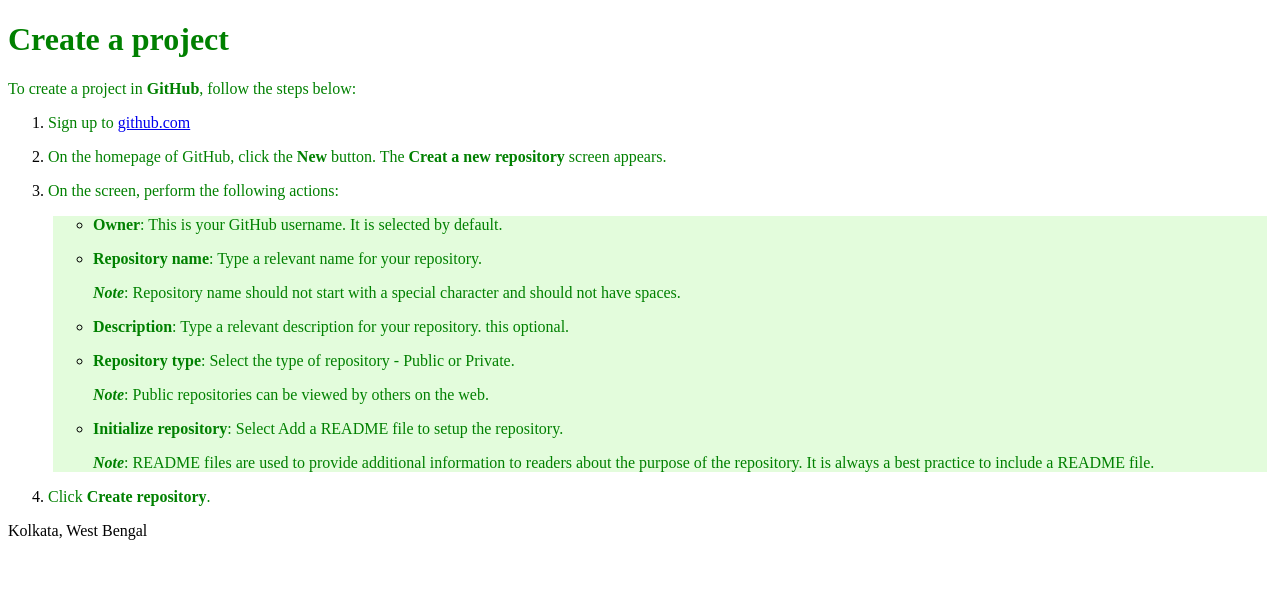
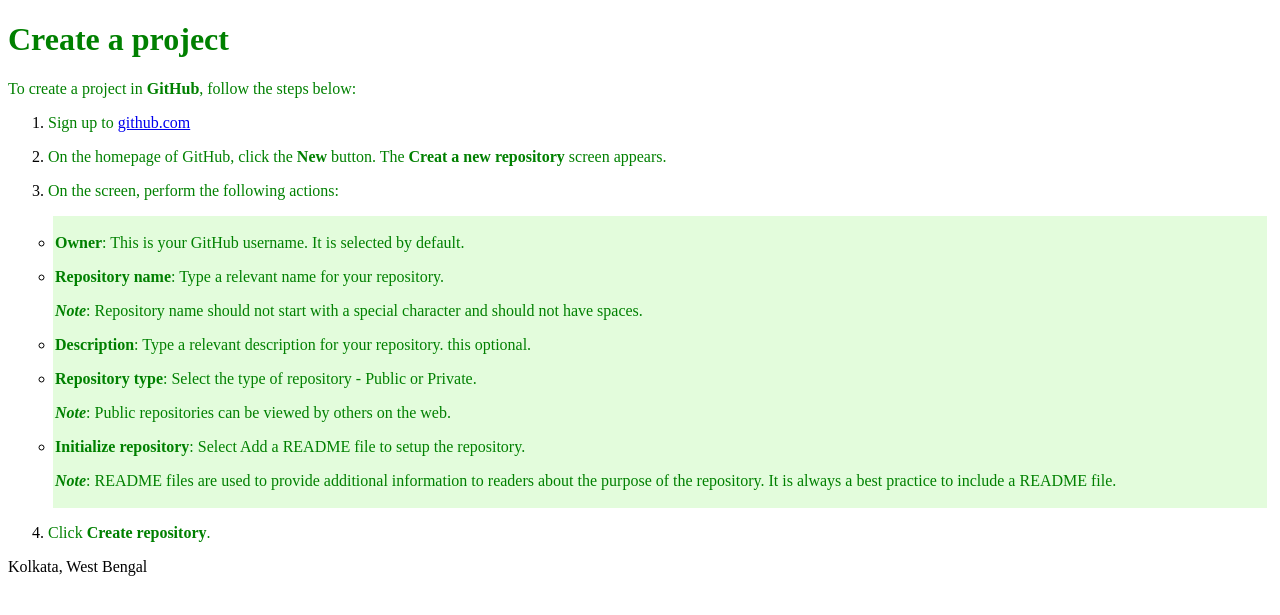
Before and after one commit to biswas3/Assignment, a Jekyll site: the page built from create-a-project.md, in a window 1280 px wide. Shown: the top 615 px of the page. Built offline with Jekyll 4.4.1, drawn with Linux system fonts in a browser that asks for light colours; our own code applies the rules of GitHub Pages for plain Markdown files.

Commit message:
Update style.css

```diff
--- a/assets/css/style.css
+++ b/assets/css/style.css
@@ -1,11 +1,13 @@
 h1 {color:green;}
 p {color:green;}
 ol {
-  background: #e3fcdc
-  margin: 5px;
+  background:#e3fcdc
+  margin:5px
+  padding:2px;
 }
 
 ul {
   background: #e3fcdc;
   margin: 5px;
+  padding:2px;
 }
```
